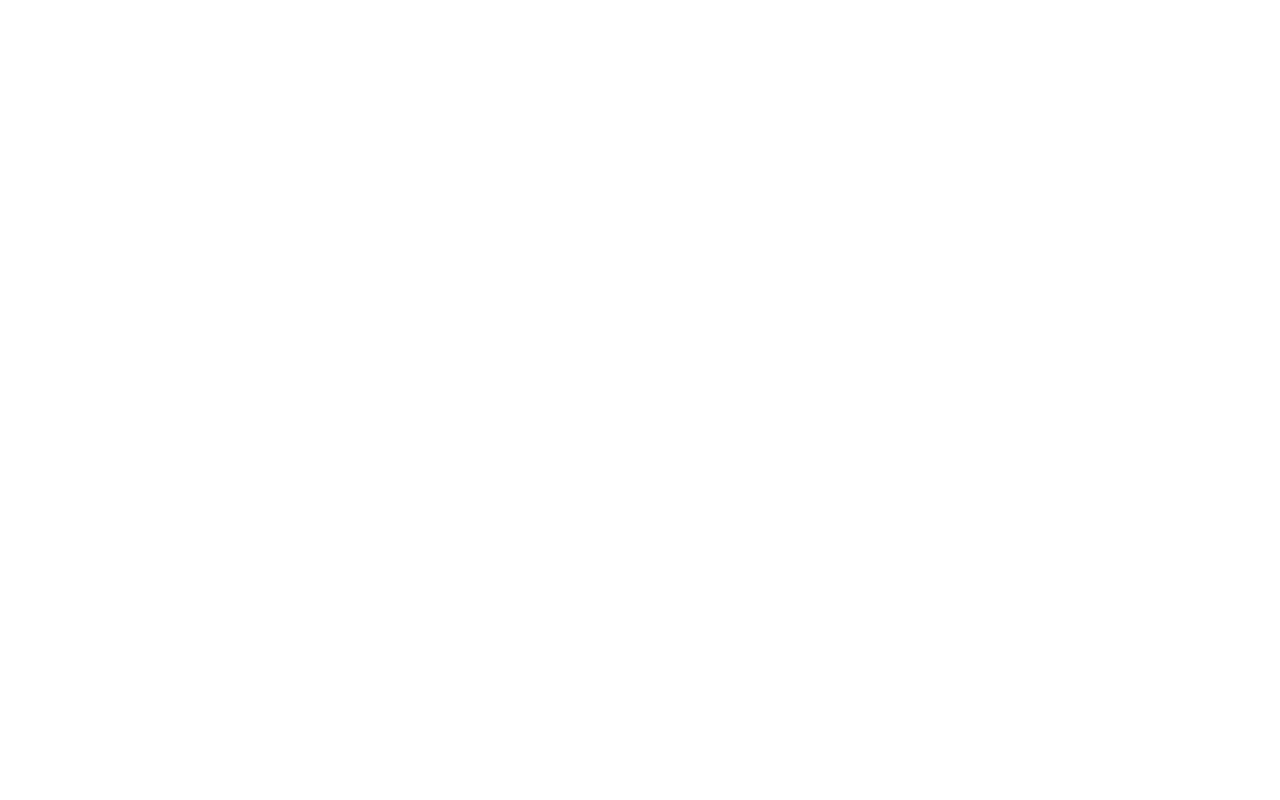
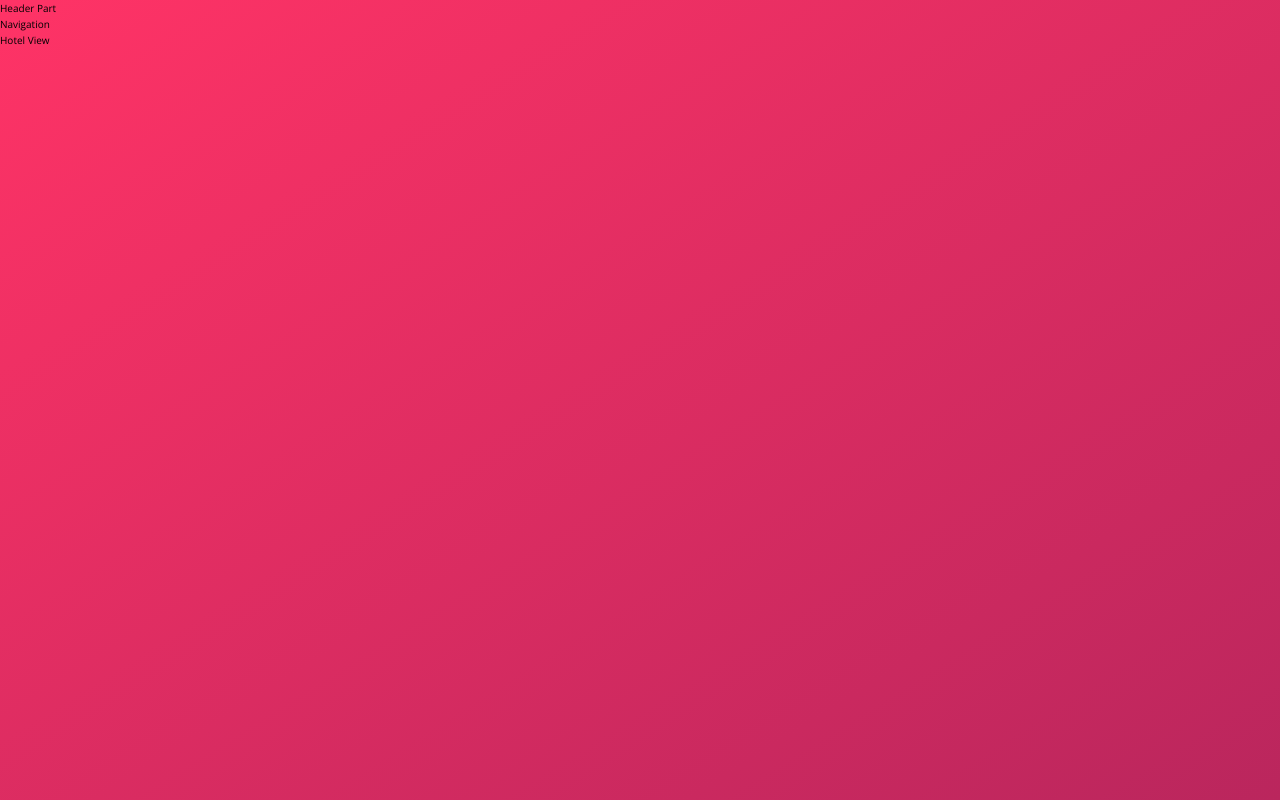
Before and after one commit to DLCIncluded/Trillo, a website: page index.html in a window 1280 px wide. Drawn offline with nearby package versions, Linux system fonts and the light colour scheme.

Commit message:
starting layout

```diff
--- a/index.html
+++ b/index.html
@@ -11,6 +11,16 @@
         <title>trillo &mdash; Your all-in-one booking app</title>
     </head>
     <body>
-
+        <div class="container">
+            <header class="header">Header Part</header>
+            <div class="content">
+                <nav class="sidebar">
+                    Navigation
+                </nav>
+                <main class="hotel-view">
+                    Hotel View
+                </main>
+            </div>
+        </div>
     </body>
 </html>
--- a/package.json
+++ b/package.json
@@ -7,7 +7,6 @@
     "watch:sass": "node-sass sass/main.scss css/style.css -w",
     "devserver": "live-server",
     "start": "npm-run-all --parallel devserver watch:sass",
-
     "compile:sass": "node-sass sass/main.scss css/style.comp.css",
     "prefix:css": "postcss --use autoprefixer -b 'last 10 versions' css/style.comp.css -o css/style.prefix.css",
     "compress:css": "node-sass css/style.prefix.css css/style.css --output-style compressed",
--- /dev/null
+++ b/sass/_base.scss
@@ -0,0 +1,63 @@
+/*
+COLORS
+
+Primary: #eb2f64
+Primary light: #FF3366
+Primary dark: #BA265D
+
+Grey light 1: #faf9f9
+Grey light 2: #f4f2f2
+Grey light 3: #f0eeee
+Grey light 4: #ccc
+
+Grey dark 1: #333
+Grey dark 2: #777
+Grey dark 3: #999
+
+*/
+
+:root {
+    //put all css variables, this makes it available everywhere
+    --color-primary:#eb2f64;
+    --color-primary-light:#FF3366;
+    --color-primary-dark:#BA265D;
+
+    --Primary: #eb2f64;
+    --Primary light: #FF3366;
+    --Primary dark: #BA265D;
+
+    --Grey-light-1: #faf9f9;
+    --Grey-light-2: #f4f2f2;
+    --Grey-light-3: #f0eeee;
+    --Grey-light-4: #ccc;
+
+    --Grey-dark-1: #333;
+    --Grey-dark-2: #777;
+    --Grey-dark-3: #999;
+}
+
+* {
+    margin:0;
+    padding:0;
+}
+
+*,
+*::before,
+*::after {
+    box-sizing: inherit;
+}
+
+html {
+    box-sizing: border-box;
+    font-size: 62.5%; //1rem = 10px
+}
+body {
+    font-family: "Open Sans", sans-serif;
+    font-weight:400;
+    line-height: 1.6;
+    background-image: linear-gradient(to right bottom, var(--color-primary-light), var(--color-primary-dark));
+    background-size: cover;
+    background-repeat: no-repeat;
+
+    min-height:100vh
+}
--- /dev/null
+++ b/sass/_layout.scss
@@ -0,0 +1,23 @@
+.container {
+    max-width: 120rem; //1200px approx
+    margin: 8rem auto;
+    background-color: var(--color-grey-light);
+    box-shadow: 0 2rem 6rem rgba(0,0,0,.3);
+    min-height: 56rem
+}
+
+.header {
+
+}
+
+.content {
+
+}
+
+.sidebar {
+
+}
+
+.hotel-view{
+
+}
--- a/sass/main.scss
+++ b/sass/main.scss
@@ -1,17 +1,3 @@
-/*
-COLORS
-
-Primary: #eb2f64
-Primary light: #FF3366
-Primary dark: #BA265D
-
-Grey light 1: #faf9f9
-Grey light 2: #f4f2f2
-Grey light 3: #f0eeee
-Grey light 4: #ccc
-
-Grey dark 1: #333
-Grey dark 2: #777
-Grey dark 3: #999
-
-*/
+@import "base";
+@import "layout";
+@import "components";
```
Also changed, not shown: css/style.css, sass/_components.scss (added), 1 other file.
